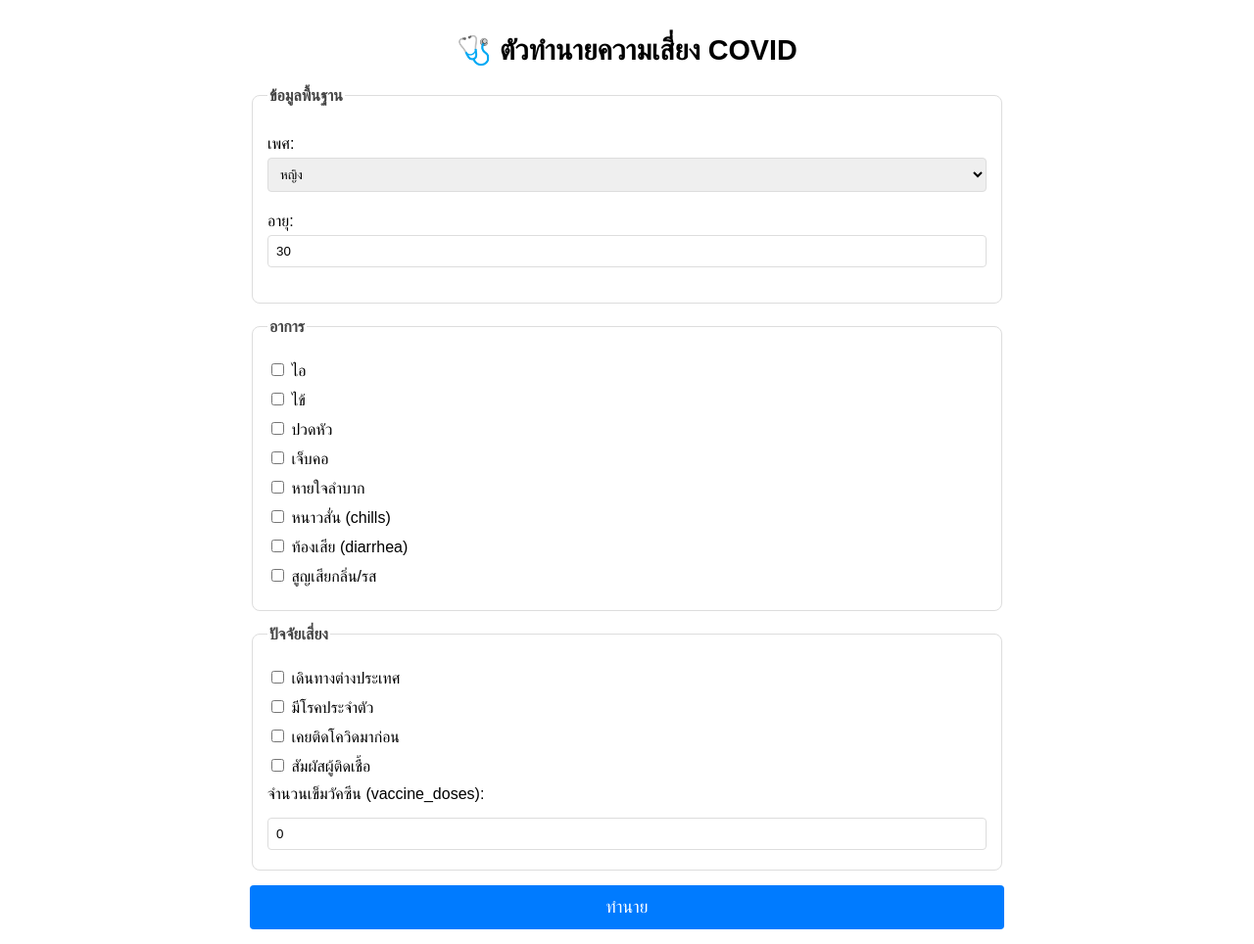
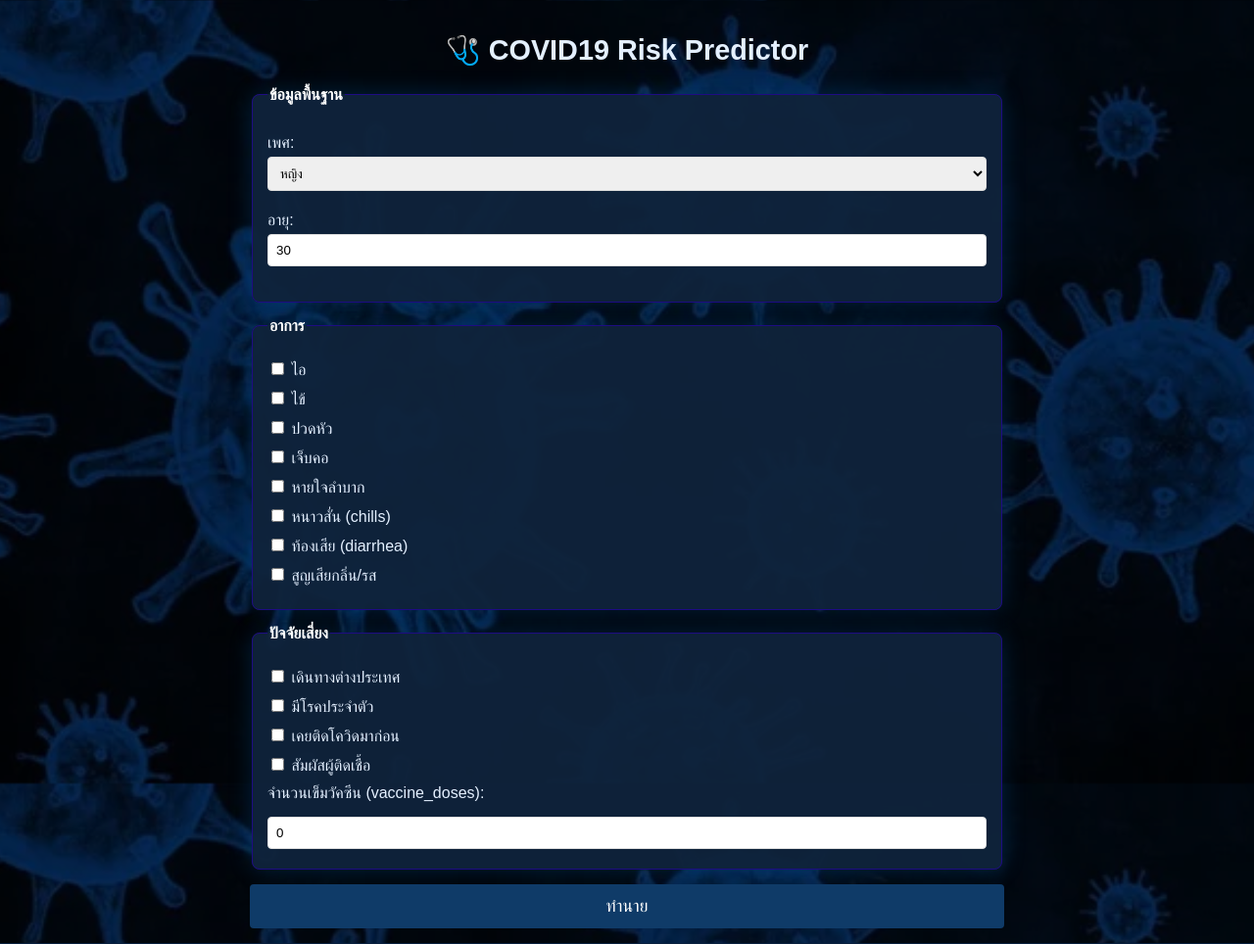
Before and after one commit to Mmksukey/Covid19, a FastAPI app: page / in a window 1280 px wide. Shown: the whole page at 98% size. Run offline with FastAPI, Linux system fonts and the light colour scheme; parts of the project's set-up code (start-up, migrations or seed data) failed here and were passed over.

Commit message:
Update form.html

```diff
--- a/web/templates/form.html
+++ b/web/templates/form.html
@@ -11,6 +11,10 @@
 
     body {
       font-family: sans-serif;
+      background: linear-gradient(rgba(0,0,0,.6), rgba(0,0,0,.6)),
+      url("/static/virus.webp") no-repeat center center fixed;
+      background-size: cover;
+      color: #e4f0ff;
       margin: 15px;
       max-width: 800px;
       margin: 0 auto;
@@ -23,15 +27,17 @@
     }
 
     fieldset {
+      background: rgba(15, 35, 60, 0.95);
       margin-bottom: 15px;
       border-radius: 8px;
-      border: 1px solid #ddd;
+      border: 1px solid #1e0c83;
       padding: 15px;
+      box-shadow: 0 0 25px rgba(0,150,255,0.2);
     }
 
     legend {
       font-weight: bold;
-      color: #444;
+      color: #ffffff;
     }
 
     select, input[type="number"] {
@@ -50,7 +56,7 @@
     button {
       width: 100%;
       padding: 12px;
-      background: #007bff;
+      background: #0f3b68;
       color: white;
       border: none;
       border-radius: 4px;
@@ -67,7 +73,7 @@
       padding: 15px;
       border-radius: 10px;
       margin-top: 20px;
-      background: #f9f9f9;
+      background: #112a47;
     }
 
     .ok { color: #28a745; }
@@ -91,7 +97,7 @@
   </style>
 </head>
 <body>
-  <h1>🩺 ตัวทำนายความเสี่ยง COVID</h1>
+  <h1>🩺 COVID19 Risk Predictor</h1>
   <form method="post">
     <fieldset>
       <legend>ข้อมูลพื้นฐาน</legend>
```
